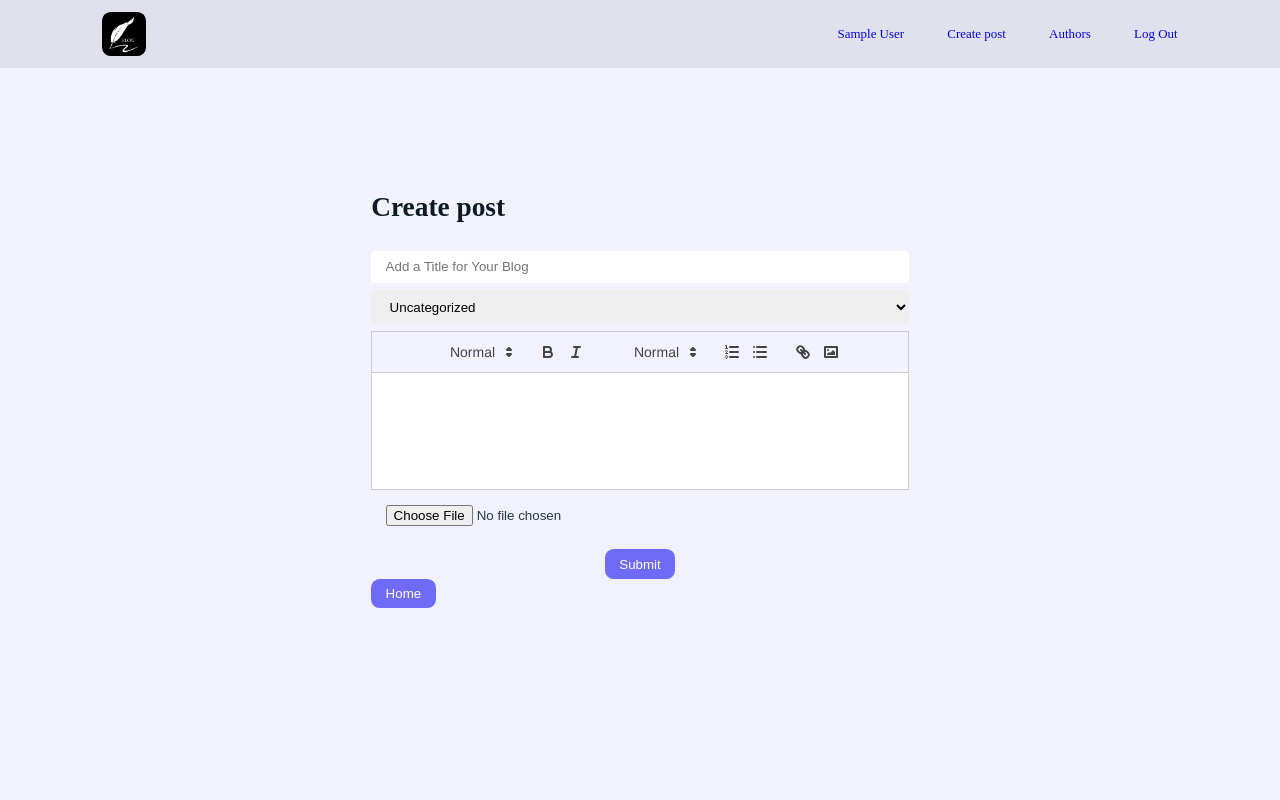
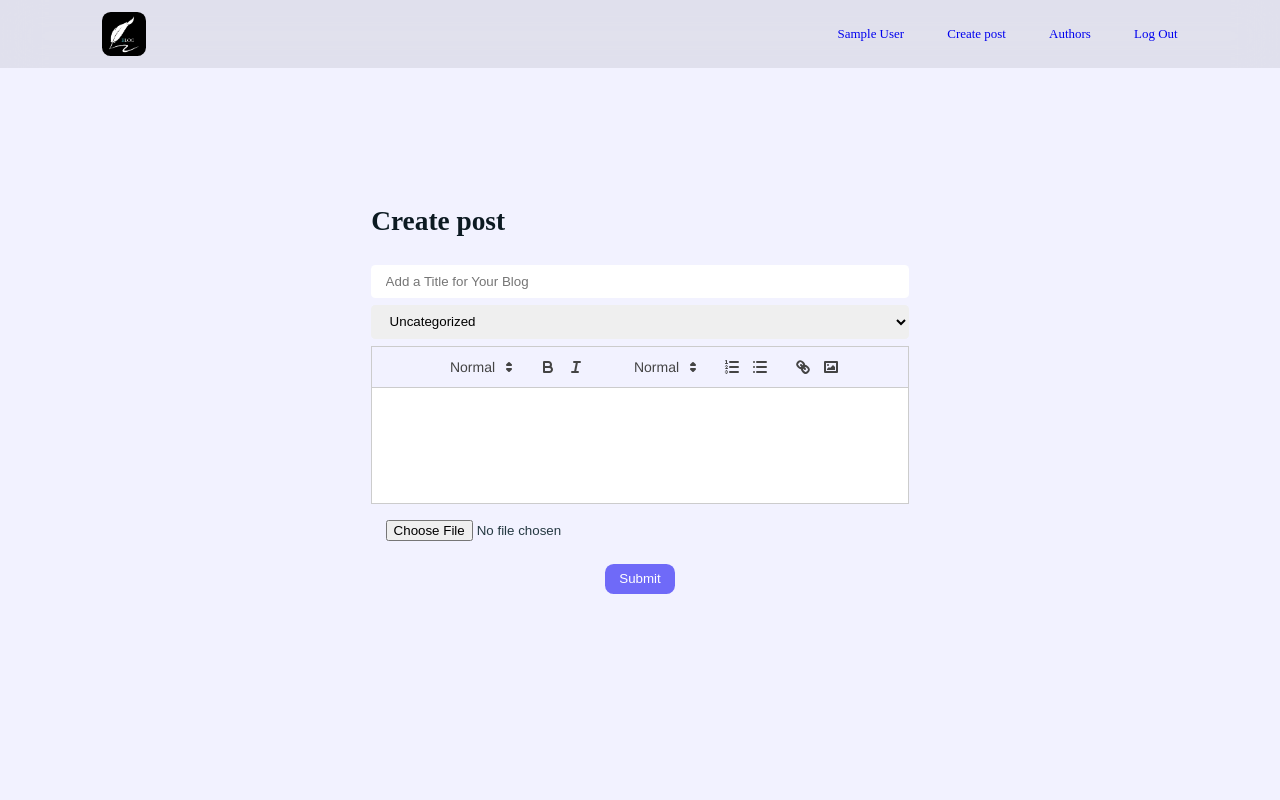
Before and after one commit to manojit-007/blog-frontend-, a React (Vite) app: page /create in a window 1280 px wide. Shown: the top 800 px of the page. Built offline with nearby package versions, Linux system fonts and the light colour scheme; sample sign-in values are in the browser's storage; what javascript-time-ago would draw is missing.

Commit message:
Update CreatePost.jsx

```diff
--- a/src/page/CreatePost.jsx
+++ b/src/page/CreatePost.jsx
@@ -83,9 +83,8 @@ const CreatePost = () => {
       }
     )
     .then((response) => {
-    // console.log("Response status:", response.status);
-    if (response.status === 200 || response.status === 201) {
-      navigate("/");
+      if (response.status === 201) { // Check for 201 status
+        navigate("/"); // Navigate to home page
       } else {
         setError("Failed to create post.");
       }
@@ -93,10 +92,8 @@ const CreatePost = () => {
     .catch((error) => {
       console.log(error);
       setError(error.response?.data?.message || "An error occurred");
-    navigate("/");
     });
   };
-
 
   return (
     <section className="create_post">
@@ -141,9 +138,6 @@ const CreatePost = () => {
             Submit
           </button>
         </form>
-          <button type="submit" className="btn primary"  onClick={() => navigate("/")} >
-            Home
-          </button>
       </div>
     </section>
   );
```
Lines whose indentation alone changed are shown as unchanged.
